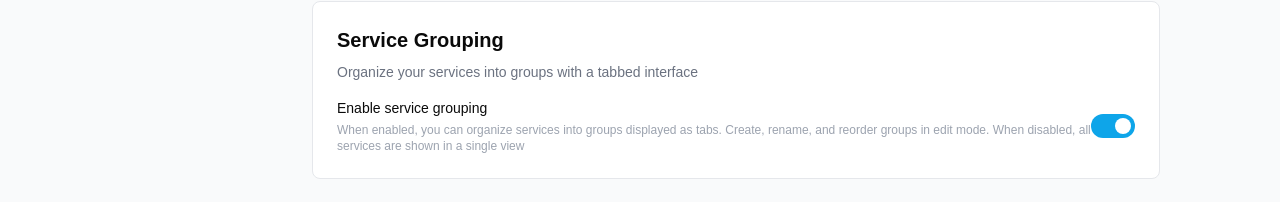
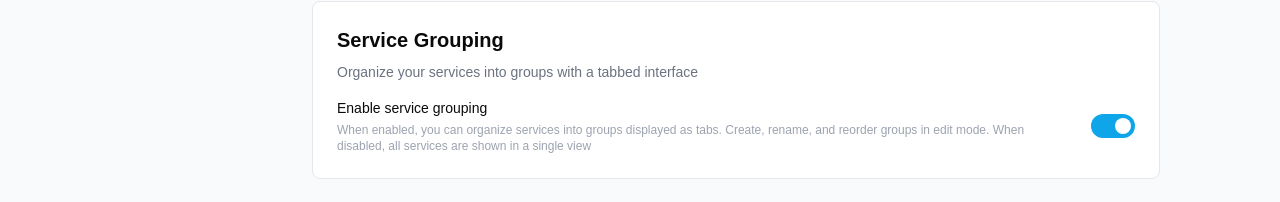
Before and after one commit to Turbootzz/Nimbus, a Next.js app in the folder frontend/: page /settings/theme in a window 1280 px wide. Shown: the part 1165-1367 px from the top of the page. Built offline with nearby package versions, Linux system fonts and the light colour scheme; no server answers.

Commit message:
fix default group name and toggle gap

```diff
--- a/frontend/components/ui/Toggle.tsx
+++ b/frontend/components/ui/Toggle.tsx
@@ -7,7 +7,7 @@
 
 export function Toggle({ enabled, onChange, label, description }: ToggleProps) {
   return (
-    <div className="flex items-center justify-between">
+    <div className="flex items-center justify-between gap-4">
       <div className="flex-1">
         <p className="text-text-primary text-sm font-medium">{label}</p>
         {description && <p className="text-text-muted mt-1 text-xs">{description}</p>}
```
Also changed, not shown: 1 other file (tests, documents, lock files or other folders).
